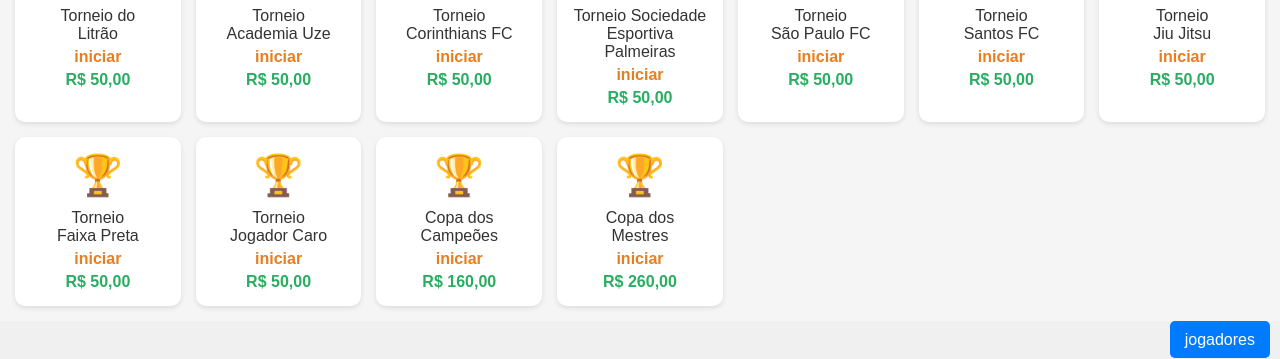
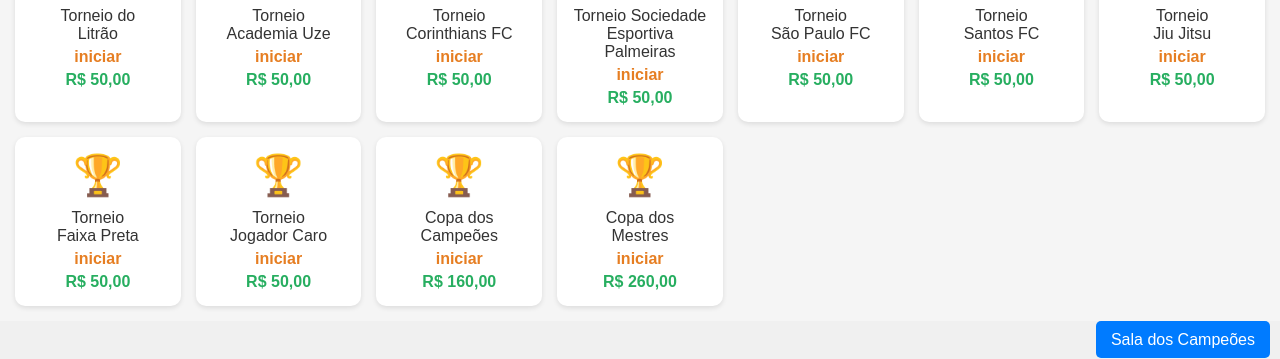
Before and after one commit to GadelhaGGO/Sala-trofeu-, a plain HTML site: page index.html in a window 1280 px wide. Shown: the part 616-975 px from the top of the page. Drawn offline with Linux system fonts and the light colour scheme.

Commit message:
Update index.html

```diff
--- a/index.html
+++ b/index.html
@@ -218,7 +218,7 @@
         });
     </script>
     <div class="rodape">
-    <a href="https://gadelhaggo.github.io/Lista-jogadores-sinuca/" target="_blank">jogadores</a>
+    <a href="https://gadelhaggo.github.io/Lista-jogadores-sinuca/" target="_blank">Sala dos Campeões</a>
 
 </div>
 </body>
```
